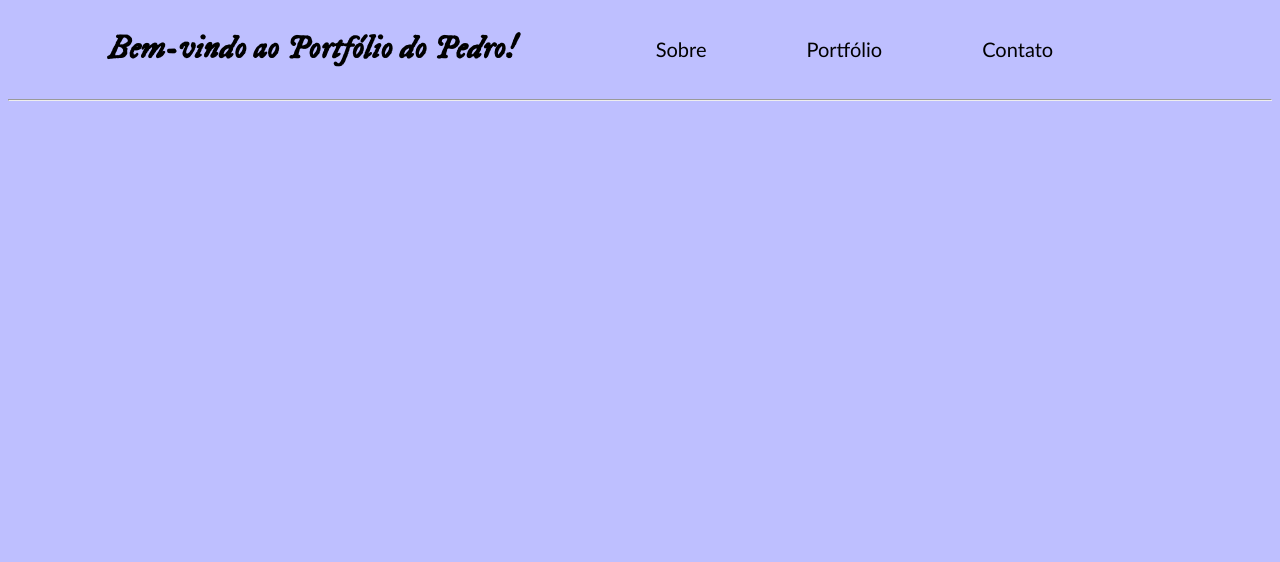
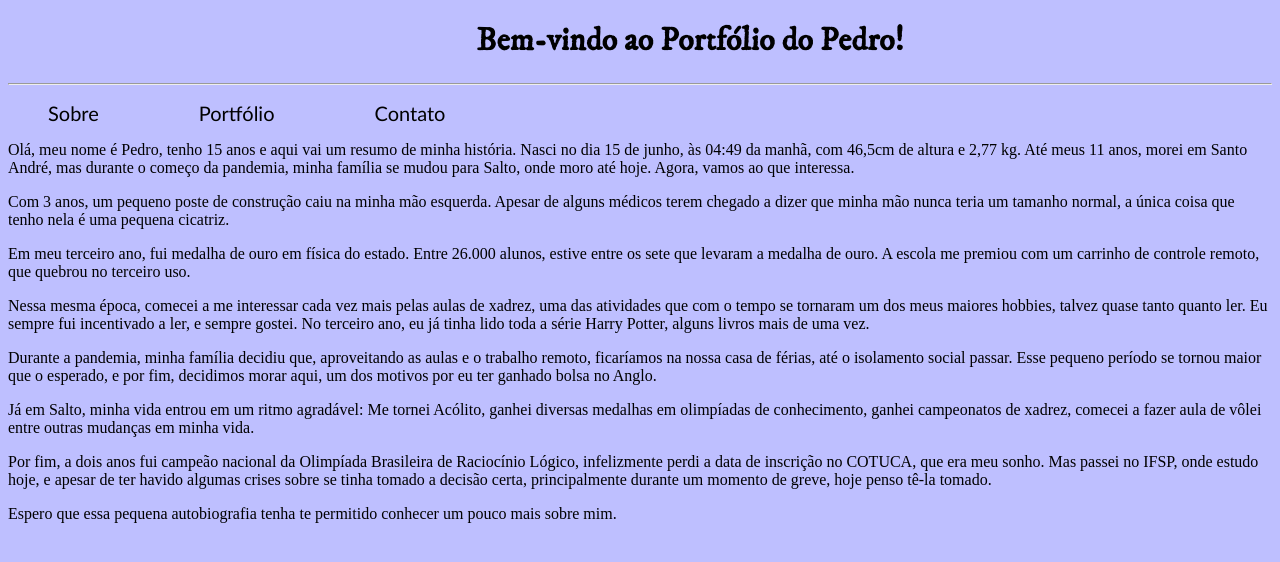
Before and after one commit to Pmasuchette/Portfolio, a plain HTML site: page index.html in a window 1280 px wide. Drawn offline with nearby package versions, Linux system fonts and the light colour scheme.

Commit message:
Update index.html
Autobi

```diff
--- a/index.html
+++ b/index.html
@@ -14,8 +14,8 @@
 <body>
 
     <header>
-        <div>
-            <h1><i>Bem-vindo ao Portfólio do Pedro!</i></h1>
+        <h1>Bem-vindo ao Portfólio do Pedro!</h1>
+        <hr>
         <nav>
             <ul>
                 <li><a href="#">Sobre</a></li>
@@ -23,9 +23,21 @@
                 <li><a href="#">Contato</a></li>
             </ul>
         </nav>
-        </div>
     </header>
-    <hr>
+    <p>Olá, meu nome é Pedro, tenho 15 anos e aqui vai um resumo de minha história. Nasci no dia 15 de junho, às 04:49 da manhã, com 46,5cm de altura e 2,77 kg. Até meus 11 anos, morei em Santo André, mas durante o começo da pandemia, minha família se mudou para Salto, onde moro até hoje. Agora, vamos ao que interessa.</p>
+
+    <p> Com 3 anos, um pequeno poste de construção caiu na minha mão esquerda. Apesar de alguns médicos terem chegado a dizer que minha mão nunca teria um tamanho normal, a única coisa que tenho nela é uma pequena cicatriz.</p>
+
+    <p>Em meu terceiro ano, fui medalha de ouro em física do estado. Entre 26.000 alunos, estive entre os sete que levaram a medalha de ouro. A escola me premiou com um carrinho de controle remoto, que quebrou no terceiro uso.</p>
+
+    <p>Nessa mesma época, comecei a me interessar cada vez mais pelas aulas de xadrez, uma das atividades que com o tempo se tornaram um dos meus maiores hobbies, talvez quase tanto quanto ler. Eu sempre fui incentivado a ler, e sempre gostei. No terceiro ano, eu já tinha lido toda a série Harry Potter, alguns livros mais de uma vez.</p>
+    <p>Durante a pandemia, minha família decidiu que, aproveitando as aulas e o trabalho remoto, ficaríamos na nossa casa de férias, até o isolamento social passar. Esse pequeno período se tornou maior que o esperado, e por fim, decidimos morar aqui, um dos motivos por eu ter ganhado bolsa no Anglo.</p>
+
+    <p>Já em Salto, minha vida entrou em um ritmo agradável: Me tornei Acólito, ganhei diversas medalhas em olimpíadas de conhecimento, ganhei campeonatos de xadrez, comecei a fazer aula de vôlei entre outras mudanças em minha vida.</p>
+
+    <p>Por fim, a dois anos fui campeão nacional da Olimpíada Brasileira de Raciocínio Lógico, infelizmente perdi a data de inscrição no COTUCA, que era meu sonho. Mas passei no IFSP, onde estudo hoje, e apesar de ter havido algumas crises sobre se tinha tomado a decisão certa, principalmente durante um momento de greve, hoje penso tê-la tomado. </p>
+
+    <p>Espero que essa pequena autobiografia tenha te permitido conhecer um pouco mais sobre mim.</p>
 </body>
 
 </html>
```
Lines whose indentation alone changed are shown as unchanged.
